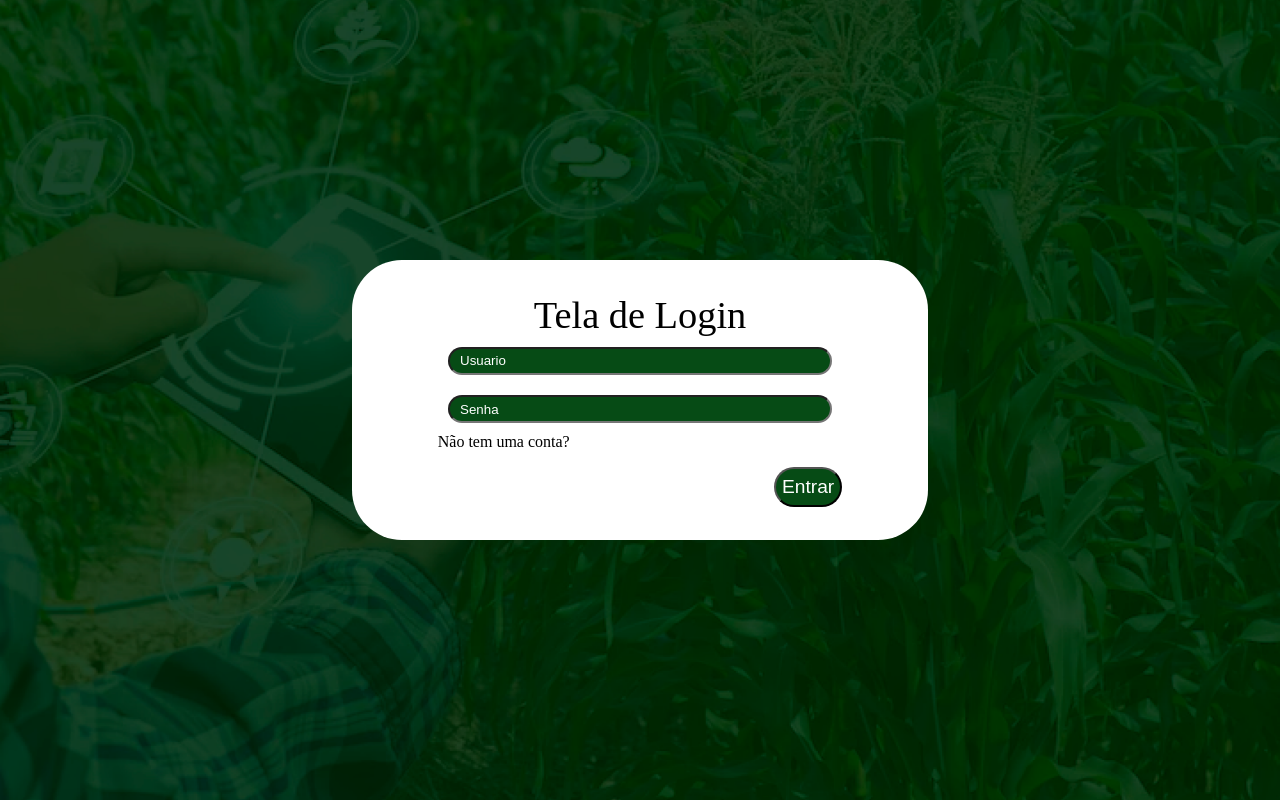
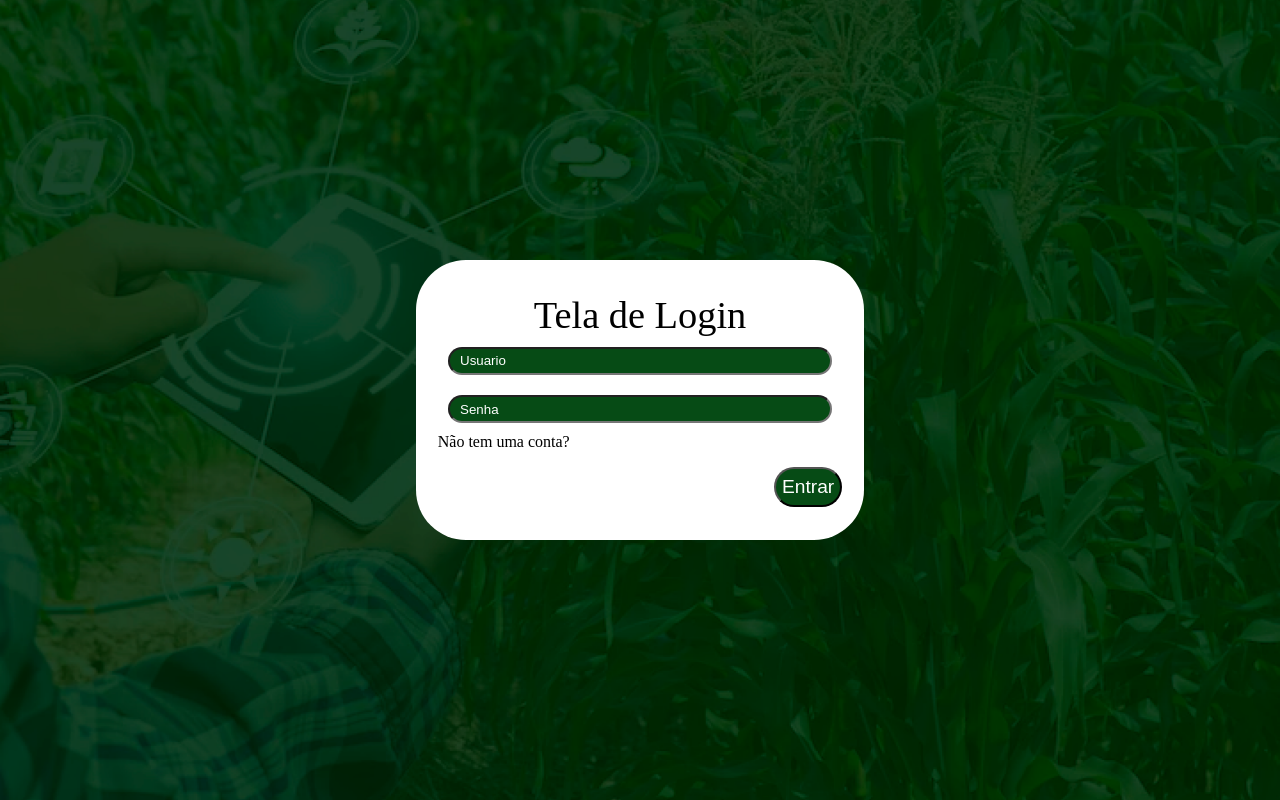
Before and after one commit to RamonBarros/projeto-instrumentacao, a Vue app: page / in a window 1280 px wide. Built offline with nearby package versions, Linux system fonts and the light colour scheme.

Commit message:
pequena alterção visual na tela de login.

```diff
--- a/src/views/Login.vue
+++ b/src/views/Login.vue
@@ -65,7 +65,7 @@ export default {
     justify-content: center;
     align-items: center;
     flex-direction: column;
-    width: 45vw;
+    width: 35vw;
     height: 35vh;
     border-radius: 50px;
     background-color: #fff;
```
